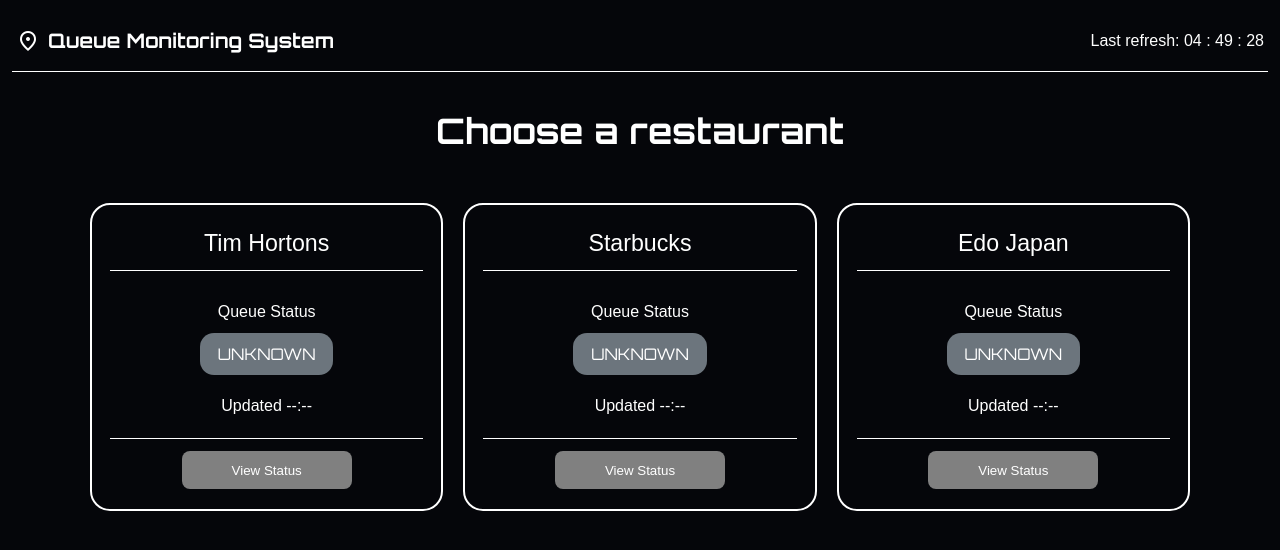
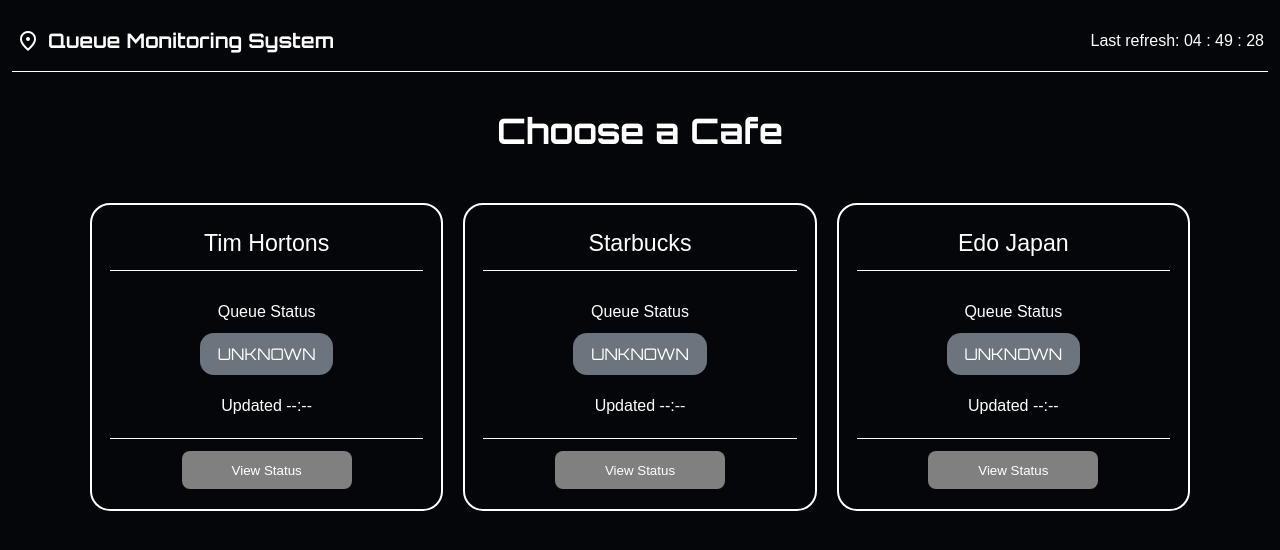
Before and after one commit to subh-codes/queue-tracker, a website: page html/stores.html in a window 1280 px wide. Drawn offline with nearby package versions, Linux system fonts and the light colour scheme; no server answers.

Commit message:
Change heading from 'restaurant' to 'Cafe'

```diff
--- a/html/stores.html
+++ b/html/stores.html
@@ -35,7 +35,7 @@
     </header>
 
     <main>
-        <h1 class="page-heading">Choose a restaurant</h1>
+        <h1 class="page-heading">Choose a Cafe</h1>
 
         <div class="Resturants">
             <div class="layout">
```
